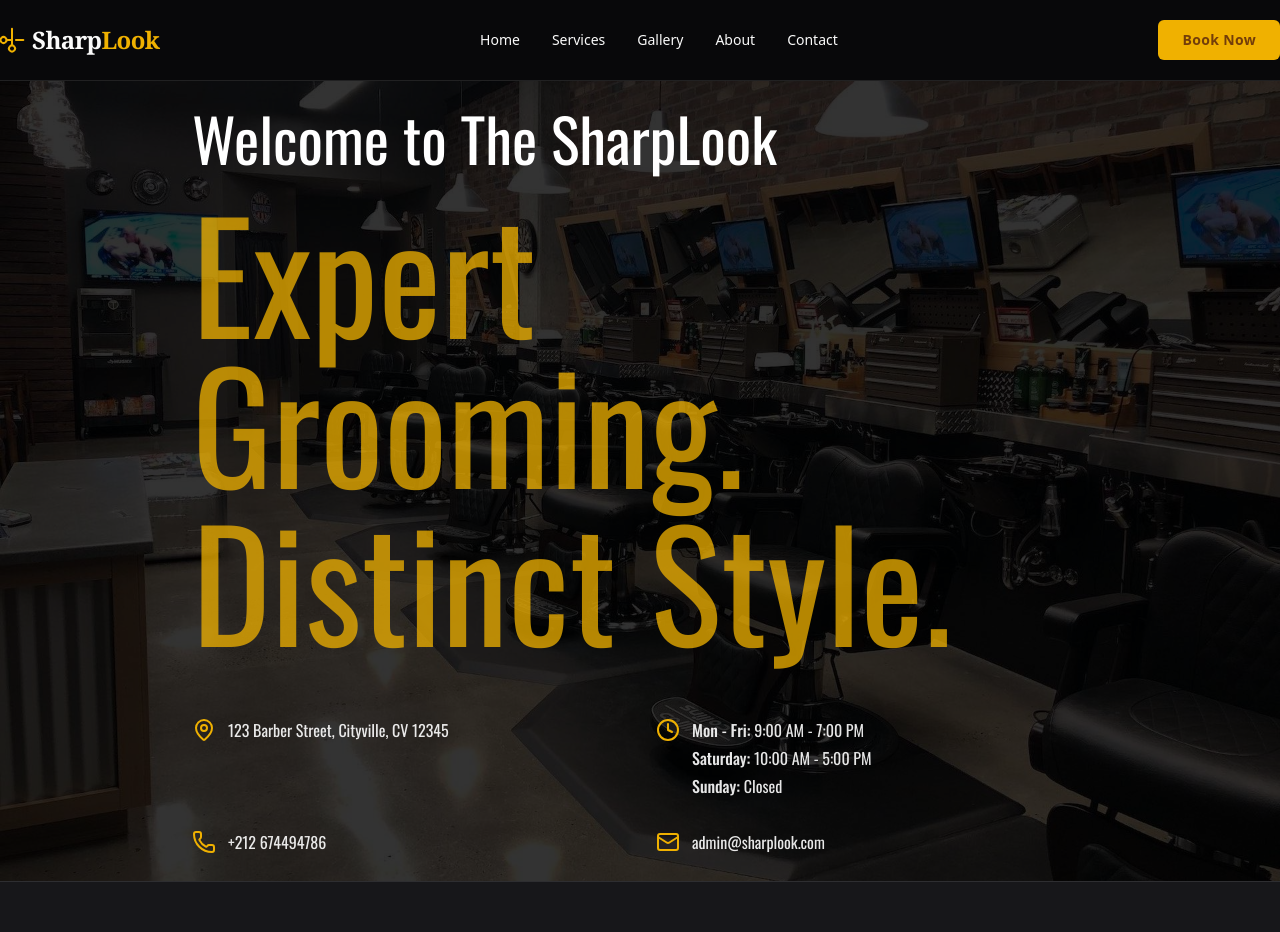
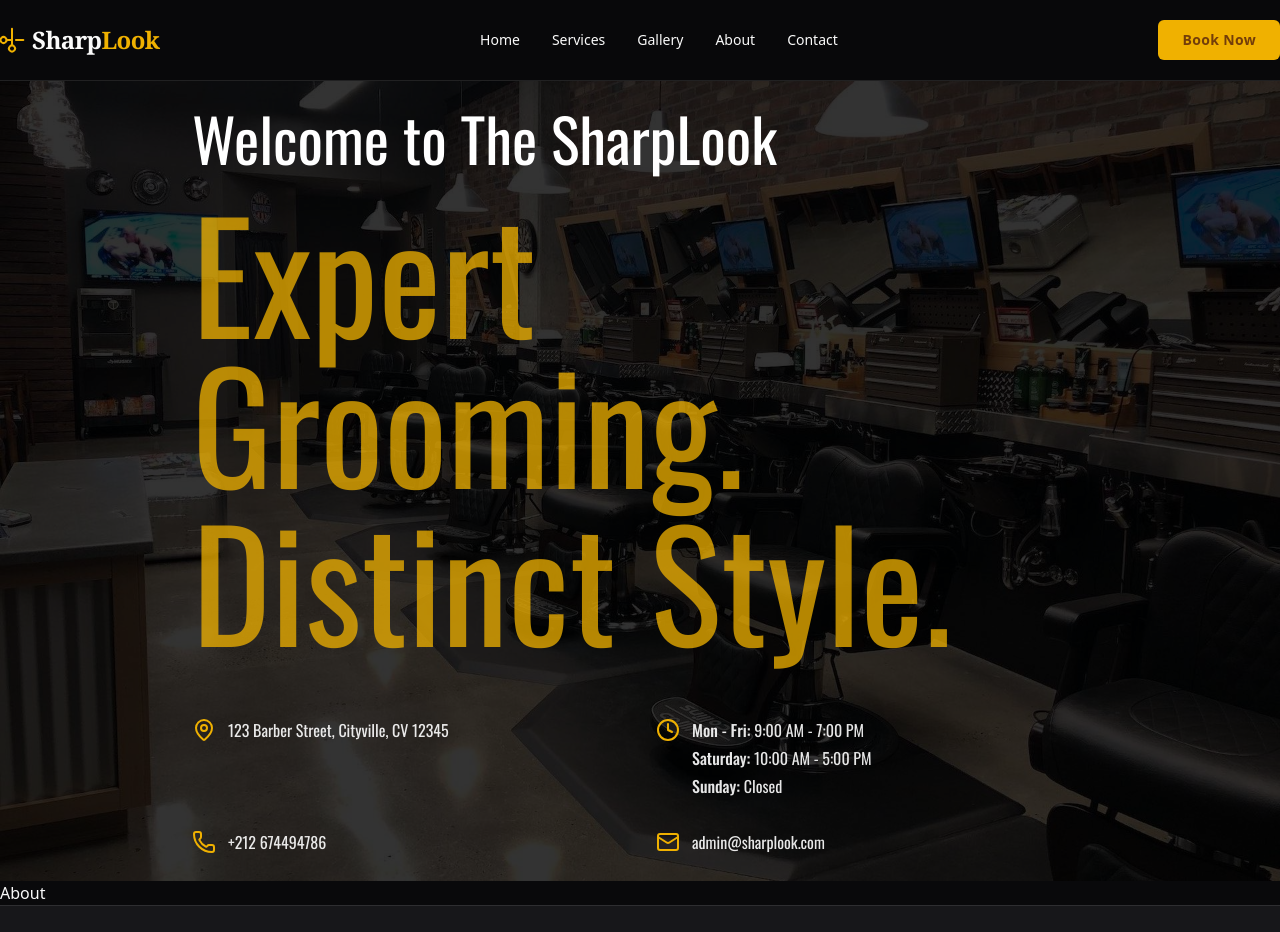
Before and after one commit to Derkaoui05/barber-shop, a Next.js app: page / in a window 1280 px wide. Shown: the top 932 px of the page. Built offline with nearby package versions, Linux system fonts and the light colour scheme.

Commit message:
add about

```diff
--- a/src/app/(main)/page.tsx
+++ b/src/app/(main)/page.tsx
@@ -1,9 +1,11 @@
+import About from "@/components/sections/About";
 import Hero from "@/components/sections/Hero";
 
 export default function Home() {
   return (
    <div>
     <Hero />
+    <About />
    </div>
   );
 }
--- /dev/null
+++ b/src/components/sections/About.tsx
@@ -0,0 +1,7 @@
+import React from 'react'
+
+export default function About() {
+  return (
+    <div>About</div>
+  )
+}
```
